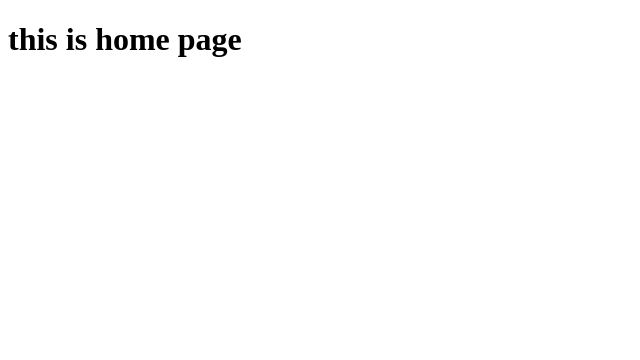
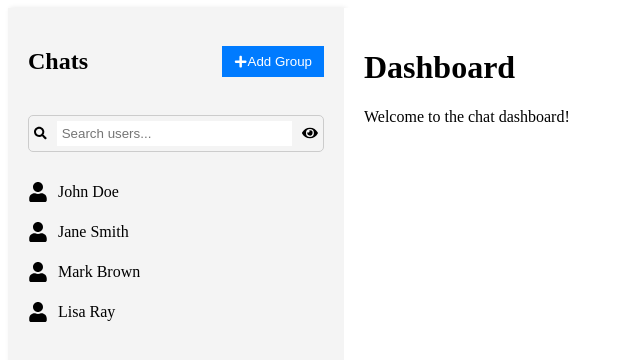
Before and after one commit to 80nidhityagi/chatappProject, a React (Vite) app in the folder frontend/: page /Home in a window 1280 px wide. Shown: the top 360 px of the page, without its empty margins (0-640 px from the left). Built offline with nearby package versions, Linux system fonts and the light colour scheme.

Commit message:
some changes

```diff
--- /dev/null
+++ b/frontend/src/component/Home.css
@@ -0,0 +1,86 @@
+.home-container {
+    display: flex;
+    height: 100vh;
+    width: 100%;
+}
+
+/* Sidebar */
+.sidebar {
+    width: 25%;
+    background-color: #f4f4f4;
+    padding: 20px;
+    box-shadow: 2px 0 5px rgba(0, 0, 0, 0.1);
+}
+
+.sidebar-header {
+    display: flex;
+    justify-content: space-between;
+    align-items: center;
+}
+
+.add-group-btn {
+    background-color: #007bff;
+    color: white;
+    border: none;
+    padding: 8px 12px;
+    cursor: pointer;
+    display: flex;
+    align-items: center;
+}
+
+.add-group-btn .FaPlus {
+    margin-right: 5px;
+}
+
+.search-bar {
+    display: flex;
+    align-items: center;
+    margin: 20px 0;
+    border: 1px solid #ccc;
+    border-radius: 5px;
+    padding: 5px;
+}
+
+.search-bar input {
+    border: none;
+    outline: none;
+    padding: 5px;
+    width: 100%;
+}
+
+.search-icon {
+    margin-right: 10px;
+}
+
+.view-all-icon {
+    margin-left: 10px;
+    cursor: pointer;
+    font-size: 20px;
+}
+
+.user-list {
+    margin-top: 10px;
+}
+
+.user-item {
+    display: flex;
+    align-items: center;
+    padding: 10px 0;
+    cursor: pointer;
+}
+
+.user-item:hover {
+    background-color: #ddd;
+}
+
+.user-icon {
+    margin-right: 10px;
+    font-size: 20px;
+}
+
+/* Right Dashboard */
+.right-dashboard {
+    width: 75%;
+    padding: 20px;
+    background-color: #fff;
+}
--- a/frontend/src/component/Home.jsx
+++ b/frontend/src/component/Home.jsx
@@ -1,9 +1,68 @@
-function Home(){
-    return(
-        <>
-        <h1>this is home page</h1>
+import React, { useState } from 'react';
+import './Home.css'; // Add styles in a CSS file for layout and design
+import { FaUser, FaUsers, FaSearch, FaPlus, FaEye } from 'react-icons/fa'; // Add FaEye icon for "View All Users"
 
-        </>
-    )
-}
+const Home = () => {
+    // Sample data for chat users
+    const [users] = useState([
+        { id: 1, name: 'John Doe' },
+        { id: 2, name: 'Jane Smith' },
+        { id: 3, name: 'Mark Brown' },
+        { id: 4, name: 'Lisa Ray' }
+    ]);
+
+    // State for search input
+    const [searchTerm, setSearchTerm] = useState('');
+
+    // Filter users based on search input
+    const filteredUsers = users.filter(user =>
+        user.name.toLowerCase().includes(searchTerm.toLowerCase())
+    );
+
+    // Reset search term to show all users
+    const handleViewAllUsers = () => {
+        setSearchTerm(''); // Reset search input
+    };
+
+    return (
+        <div className="home-container">
+            {/* Sidebar */}
+            <div className="sidebar">
+                <div className="sidebar-header">
+                    <h2>Chats</h2>
+                    <button className="add-group-btn">
+                        <FaPlus /> Add Group
+                    </button>
+                </div>
+                {/* Search Bar */}
+                <div className="search-bar">
+                    <FaSearch className="search-icon" />
+                    <input
+                        type="text"
+                        placeholder="Search users..."
+                        value={searchTerm}
+                        onChange={(e) => setSearchTerm(e.target.value)}
+                    />
+                    <FaEye className="view-all-icon" onClick={handleViewAllUsers} title="View All Users" />
+                </div>
+                {/* User List */}
+                <div className="user-list">
+                    {filteredUsers.map(user => (
+                        <div key={user.id} className="user-item">
+                            <FaUser className="user-icon" />
+                            <span>{user.name}</span>
+                        </div>
+                    ))}
+                </div>
+            </div>
+
+            {/* Right Dashboard */}
+            <div className="right-dashboard">
+                <h1>Dashboard</h1>
+                <p>Welcome to the chat dashboard!</p>
+            </div>
+        </div>
+    );
+};
+
 export default Home;
```
